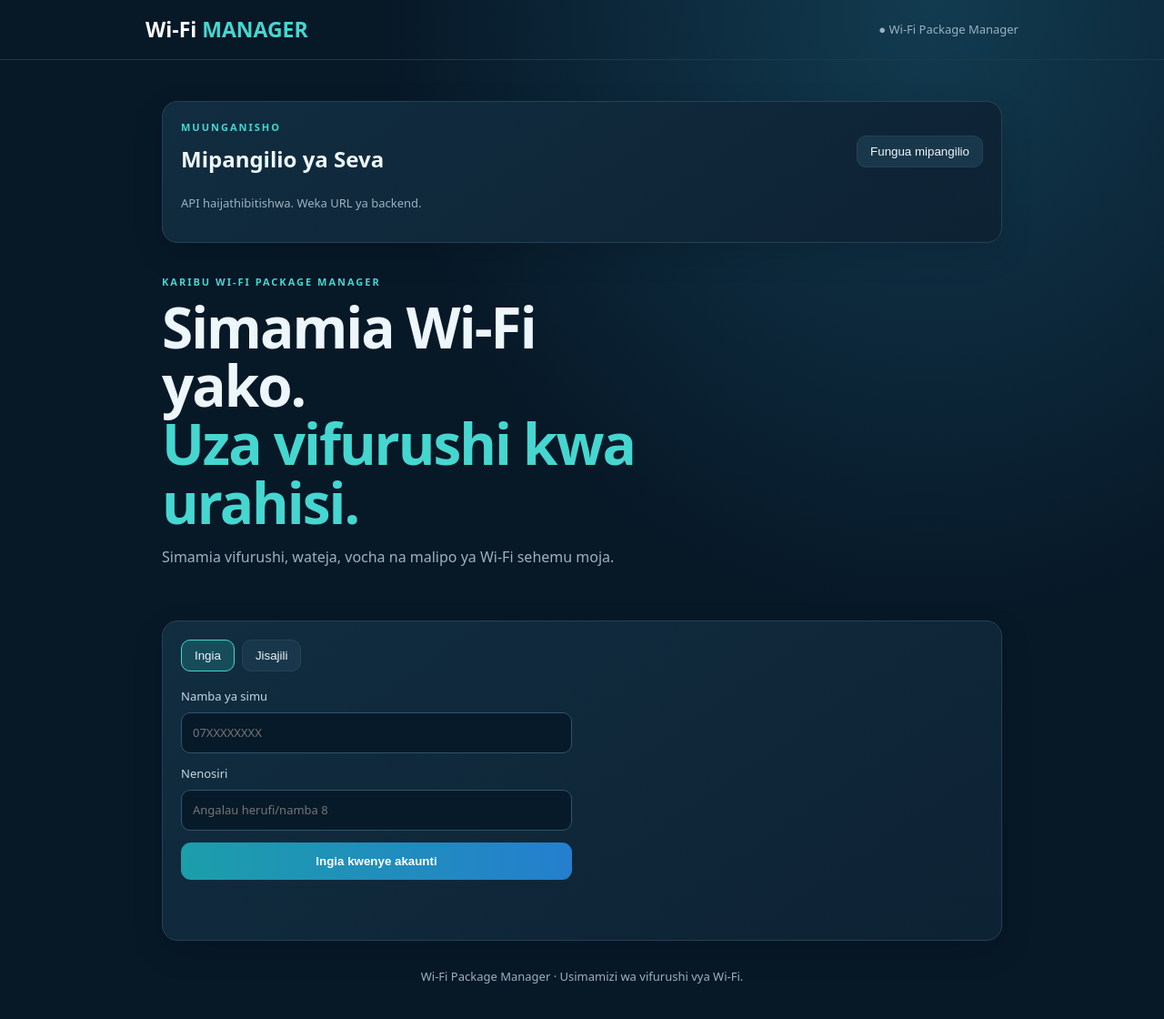
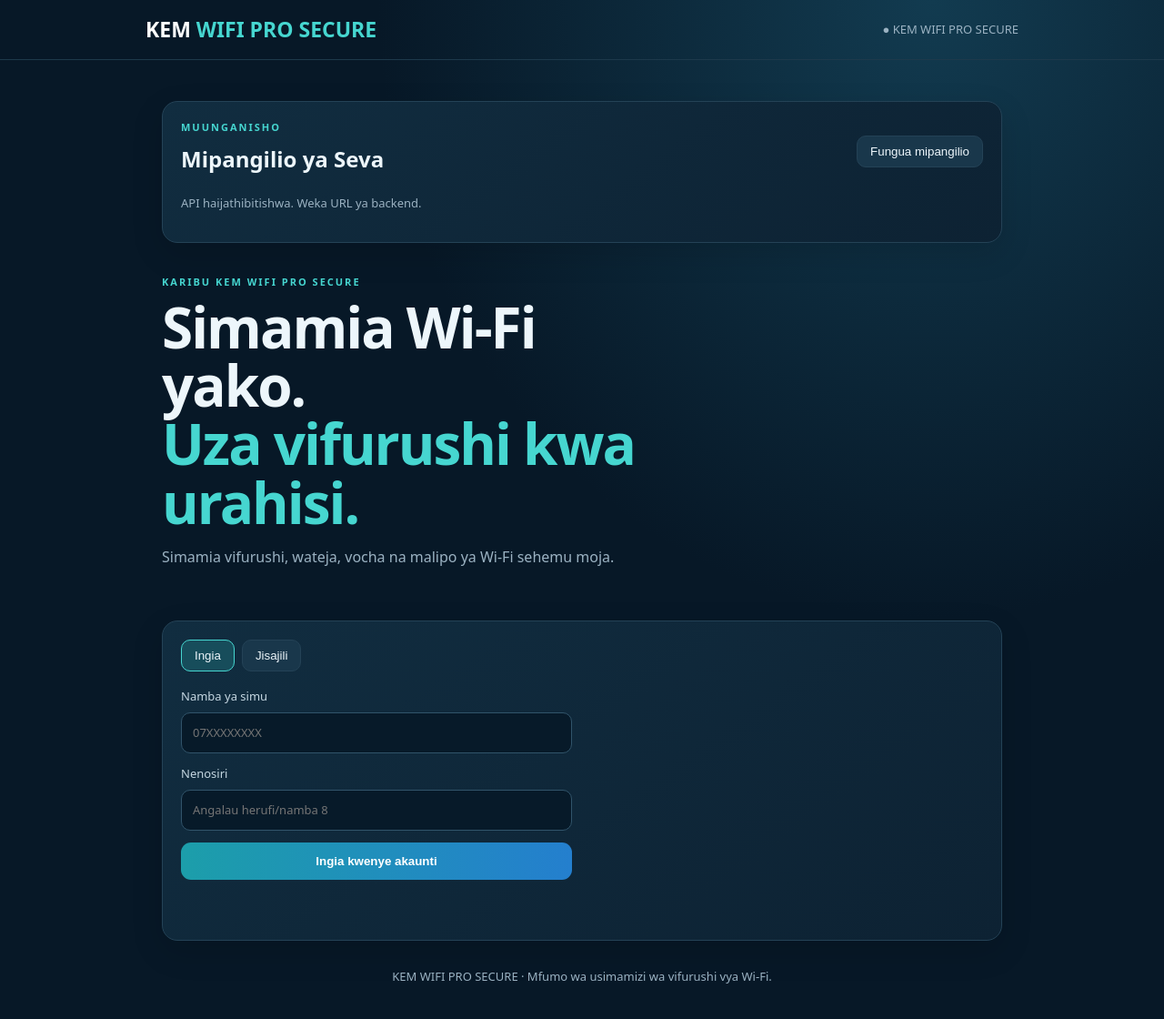
Before and after one commit to mbisemeshack102-alt/mesha-vpn-world-wide, a website: page membership/public/index.html in a window 1280 px wide. Shown: the whole page at 91% size. Drawn offline with Linux system fonts and the light colour scheme.

Commit message:
Apply KEM WIFI PRO SECURE product branding

```diff
--- a/membership/public/index.html
+++ b/membership/public/index.html
@@ -1,16 +1,16 @@
 <!doctype html>
-<html lang="sw"><head><meta charset="utf-8"><meta name="viewport" content="width=device-width,initial-scale=1"><meta name="theme-color" content="#071827"><meta name="description" content="Mfumo wa kusimamia vifurushi, wateja na router za Wi-Fi."><link rel="manifest" href="/manifest.webmanifest"><link rel="icon" href="/wifi-manager.svg" type="image/svg+xml"><title>Wi-Fi Package Manager — Akaunti ya Mteja</title><link rel="stylesheet" href="app.css"><script src="app.js" defer></script></head>
-<body><header class="top"><a class="brand" href="/">Wi-Fi <span>MANAGER</span></a><span class="secure">● Wi-Fi Package Manager</span></header><main class="wrap">
+<html lang="sw"><head><meta charset="utf-8"><meta name="viewport" content="width=device-width,initial-scale=1"><meta name="theme-color" content="#071827"><meta name="description" content="KEM WIFI PRO SECURE — mfumo salama wa kusimamia vifurushi, wateja na router za Wi-Fi."><link rel="manifest" href="/manifest.webmanifest"><link rel="icon" href="/wifi-manager.svg" type="image/svg+xml"><title>KEM WIFI PRO SECURE — Akaunti ya Mteja</title><link rel="stylesheet" href="app.css"><script src="app.js" defer></script></head>
+<body><header class="top"><a class="brand" href="/">KEM <span>WIFI PRO SECURE</span></a><span class="secure">● KEM WIFI PRO SECURE</span></header><main class="wrap">
 <section class="panel server-settings">
   <div class="section-head"><div><p class="eyebrow">MUUNGANISHO</p><h2>Mipangilio ya Seva</h2></div><button id="server-settings-toggle" class="quiet" type="button">Fungua mipangilio</button></div>
   <div id="server-settings-panel" hidden>
-    <label>HTTPS URL ya Wi-Fi Manager API<input id="server-api-url" type="url" inputmode="url" placeholder="https://api.domain-yako.tld" autocomplete="url"></label>
+    <label>HTTPS URL ya KEM WIFI PRO SECURE API<input id="server-api-url" type="url" inputmode="url" placeholder="https://api.domain-yako.tld" autocomplete="url"></label>
     <div class="actions"><button id="server-api-save" class="primary" type="button">Hifadhi na jaribu</button><button id="server-api-clear" class="quiet" type="button">Ondoa URL</button></div>
     <p id="server-api-status" class="message" role="status">Weka HTTPS URL ya backend yako.</p>
   </div>
   <p id="server-connection-summary" class="muted">API haijathibitishwa. Weka URL ya backend.</p>
 </section>
-<section class="hero"><p class="eyebrow">KARIBU WI-FI PACKAGE MANAGER</p><h1>Simamia Wi-Fi yako.<br><span>Uza vifurushi kwa urahisi.</span></h1><p>Simamia vifurushi, wateja, vocha na malipo ya Wi-Fi sehemu moja.</p></section>
+<section class="hero"><p class="eyebrow">KARIBU KEM WIFI PRO SECURE</p><h1>Simamia Wi-Fi yako.<br><span>Uza vifurushi kwa urahisi.</span></h1><p>Simamia vifurushi, wateja, vocha na malipo ya Wi-Fi sehemu moja.</p></section>
 <section id="auth" class="panel"><div class="tabs"><button id="login-tab" class="tab active" type="button">Ingia</button><button id="register-tab" class="tab" type="button">Jisajili</button></div><form id="auth-form"><label>Namba ya simu<input id="phone" type="tel" inputmode="tel" placeholder="07XXXXXXXX" autocomplete="tel" required></label><label>Nenosiri<input id="password" type="password" minlength="8" maxlength="128" placeholder="Angalau herufi/namba 8" autocomplete="current-password" required></label><button class="primary" id="auth-submit">Ingia kwenye akaunti</button></form><p id="auth-message" class="message" role="status"></p></section>
 <section id="dashboard" hidden><div class="welcome"><div><p class="eyebrow">DASHBOARD YA MTEJA</p><h2>Karibu, <span id="account-phone"></span></h2></div><button id="logout" class="quiet">Toka</button></div>
 <div class="panel status"><div><p class="muted">Hali ya usajili</p><h3 id="subscription-status">Inapakia...</h3><p id="subscription-detail" class="muted"></p></div><span class="status-dot"></span></div>
@@ -18,4 +18,4 @@
 <div class="panel"><div class="section-head"><div><p class="eyebrow">UTHIBITISHO</p><h2>Verification code</h2></div><button id="refresh-codes" class="quiet">Onyesha upya</button></div><p class="muted">Code hutolewa baada ya malipo kuthibitishwa na muda wake huisha pamoja na kifurushi.</p><div id="codes" class="codes">Hakuna code bado.</div></div>
 <div class="panel"><div class="section-head"><div><p class="eyebrow">QR CODE</p><h2>QR ya uthibitisho</h2></div></div><p class="muted">Onyesha QR hii kwa msimamizi au iscanwe kuthibitisha kifurushi. QR ina kikomo cha matumizi kilichowekwa na admin.</p><div id="qr-codes" class="codes">QR itaonekana baada ya malipo kuthibitishwa.</div></div>
 </div></section>
-<p class="foot">Wi-Fi Package Manager · Usimamizi wa vifurushi vya Wi-Fi.</p></main><script>if("serviceWorker" in navigator){window.addEventListener("load",()=>navigator.serviceWorker.register("/sw.js").catch(()=>{}));}</script></body></html>
+<p class="foot">KEM WIFI PRO SECURE · Mfumo wa usimamizi wa vifurushi vya Wi-Fi.</p></main><script>if("serviceWorker" in navigator){window.addEventListener("load",()=>navigator.serviceWorker.register("/sw.js").catch(()=>{}));}</script></body></html>
```
